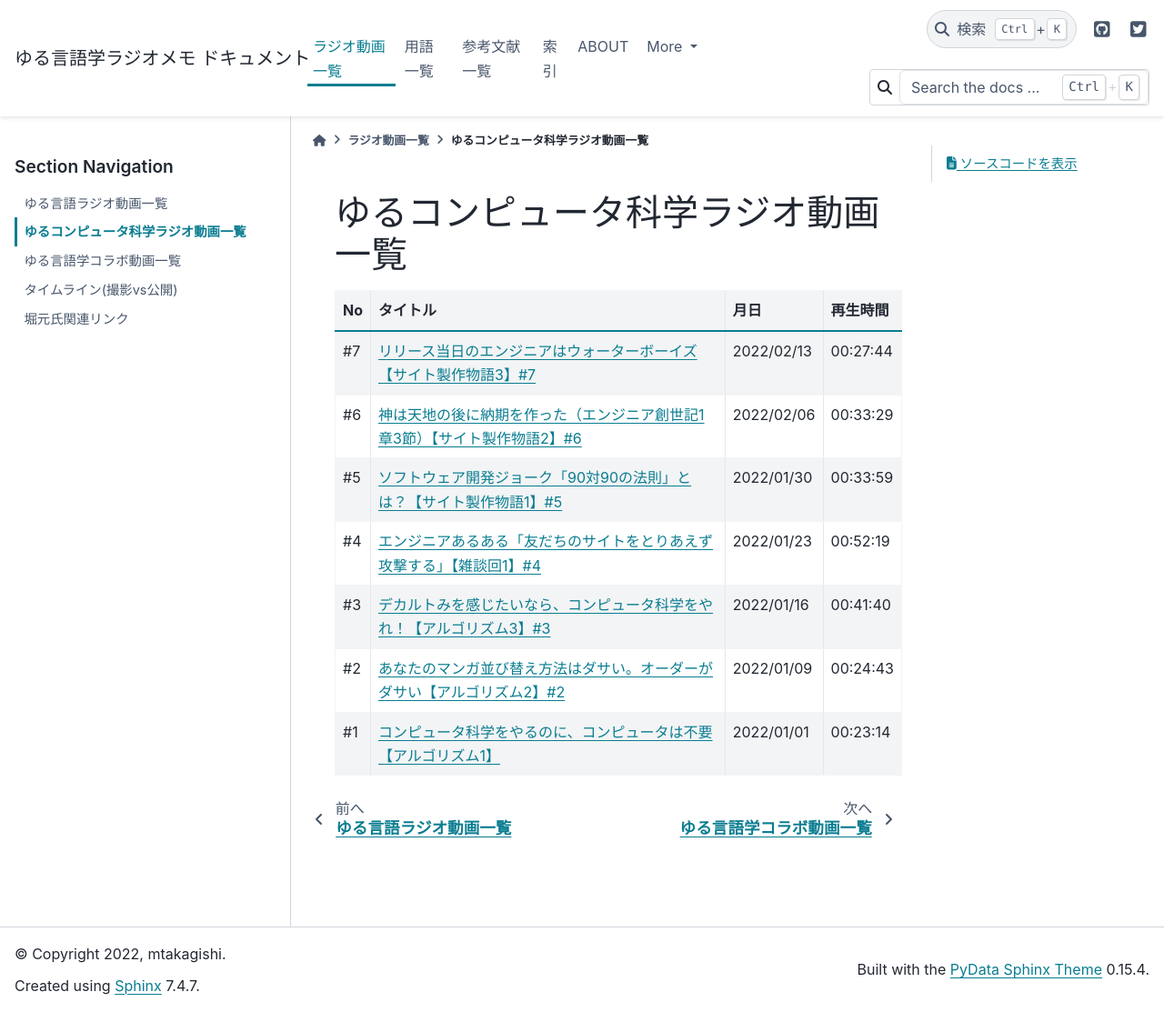
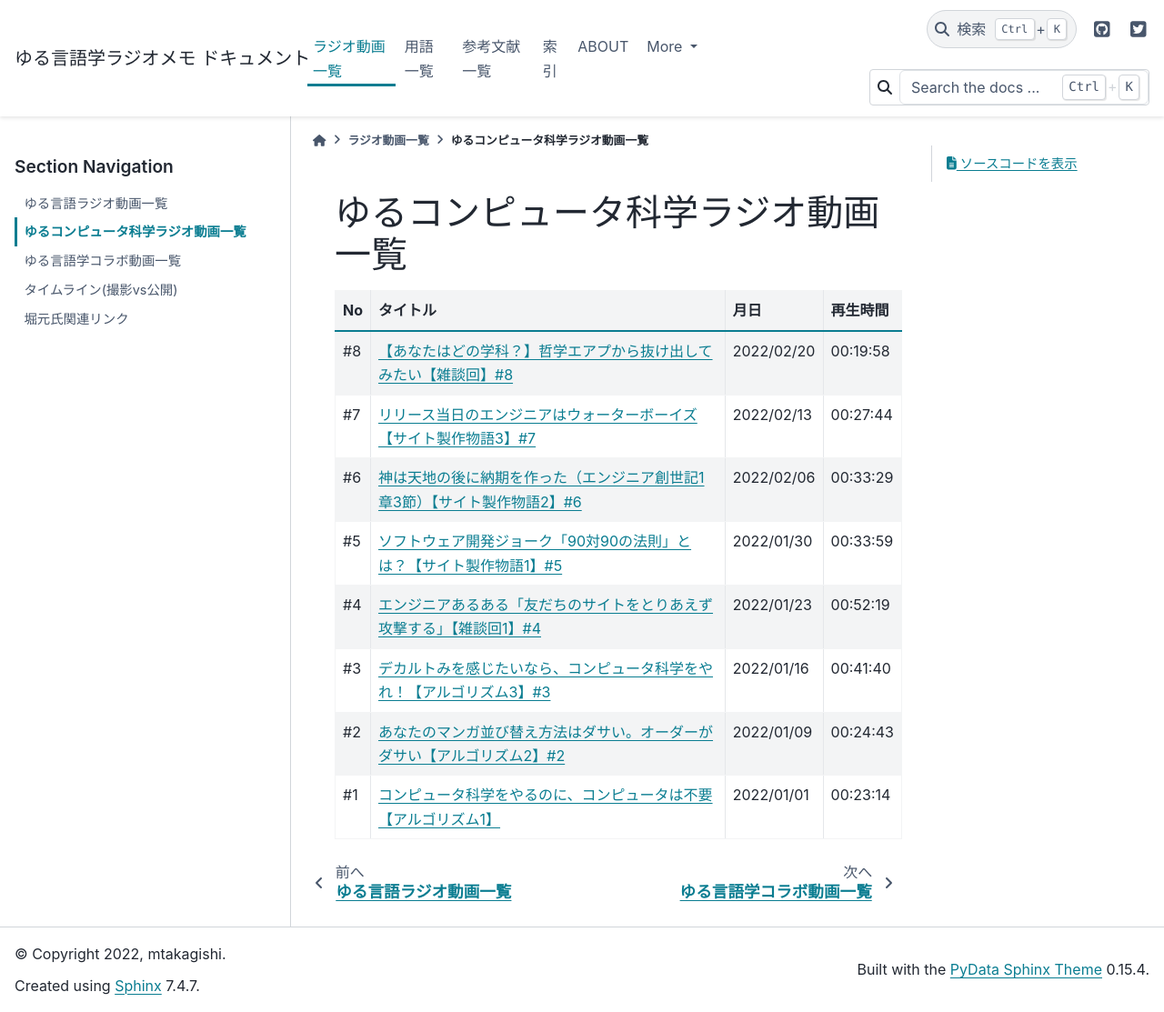
Before and after one commit to mtakagishi/yurugengo, a Sphinx documentation site: the page built from docs/videos/yurucomputer_radio_list.rst, in a window 1280 px wide and 1113 px high. Shown: the whole window at 91% size. Built offline with Sphinx 7.4.7 and the PyData theme 0.15.4, drawn with Linux system fonts in a browser that asks for light colours.

Commit message:
コンピュータ#8を追加

```diff
--- a/docs/videos/timeline.rst
+++ b/docs/videos/timeline.rst
@@ -241,7 +241,8 @@
       "21/12/28\n撮影19" ->
       "22/1/30公開\nコ5【サイト製作物語1】" ->
       "22/2/6公開\nコ6【サイト製作物語2】" ->
-      "22/2/13公開\nコ6【サイト製作物語3】" ->
+      "22/2/13公開\nコ7【サイト製作物語3】" ->
+      "22/2/20公開\nコ8【雑談回】" ->
       "22/1/8公開\n言88【インテリ悪口パビリオン】" ->
       "21/12/28ライブ\n忘年会ライブ【流行語大賞決定】" ;
     }
--- a/docs/videos/yurucomputer_radio_list.rst
+++ b/docs/videos/yurucomputer_radio_list.rst
@@ -4,6 +4,8 @@
 +-----+------------------------------------------------------------------------------+------------+----------+
 | No  |                                   タイトル                                   |    月日    | 再生時間 |
 +=====+==============================================================================+============+==========+
+| #8  | `【あなたはどの学科？】哲学エアプから抜け出してみたい【雑談回】#8`_          | 2022/02/20 | 00:19:58 |
++-----+------------------------------------------------------------------------------+------------+----------+
 | #7  | `リリース当日のエンジニアはウォーターボーイズ【サイト製作物語3】#7`_         | 2022/02/13 | 00:27:44 |
 +-----+------------------------------------------------------------------------------+------------+----------+
 | #6  | `神は天地の後に納期を作った（エンジニア創世記1章3節）【サイト製作物語2】#6`_ | 2022/02/06 | 00:33:29 |
@@ -26,3 +28,4 @@
 .. _ソフトウェア開発ジョーク「90対90の法則」とは？【サイト製作物語1】#5: https://www.youtube.com/watch?v=AxoXLspmqi8
 .. _神は天地の後に納期を作った（エンジニア創世記1章3節）【サイト製作物語2】#6: https://www.youtube.com/watch?v=bgex5WbNZQA
 .. _リリース当日のエンジニアはウォーターボーイズ【サイト製作物語3】#7: https://www.youtube.com/watch?v=NZufqb1NCl8
+.. _【あなたはどの学科？】哲学エアプから抜け出してみたい【雑談回】#8: https://www.youtube.com/watch?v=dhvwHD_dg-4
```
